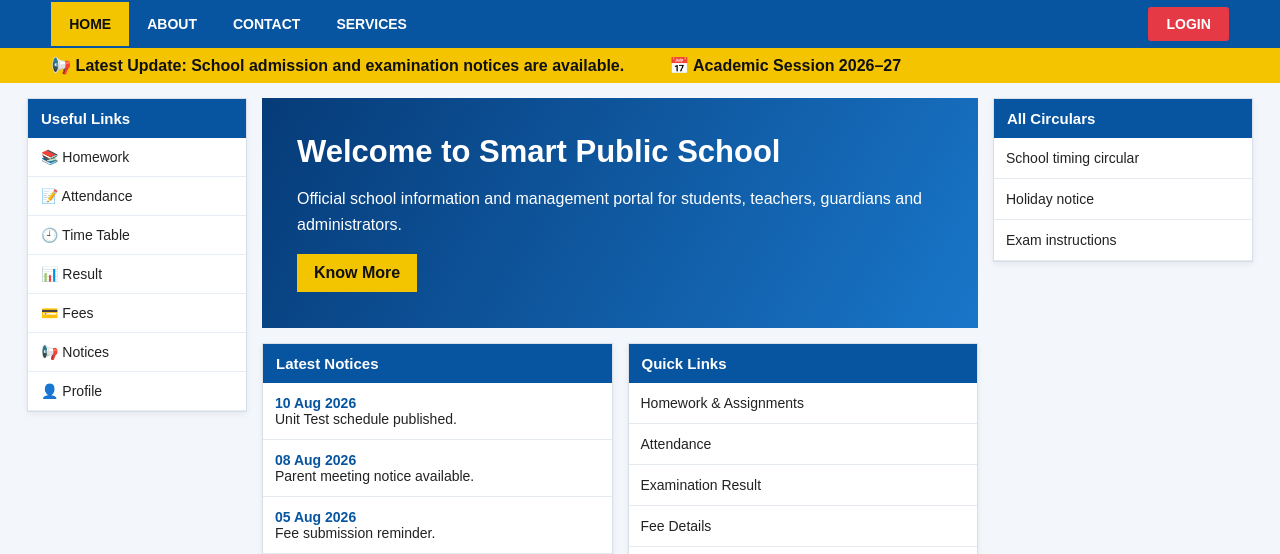
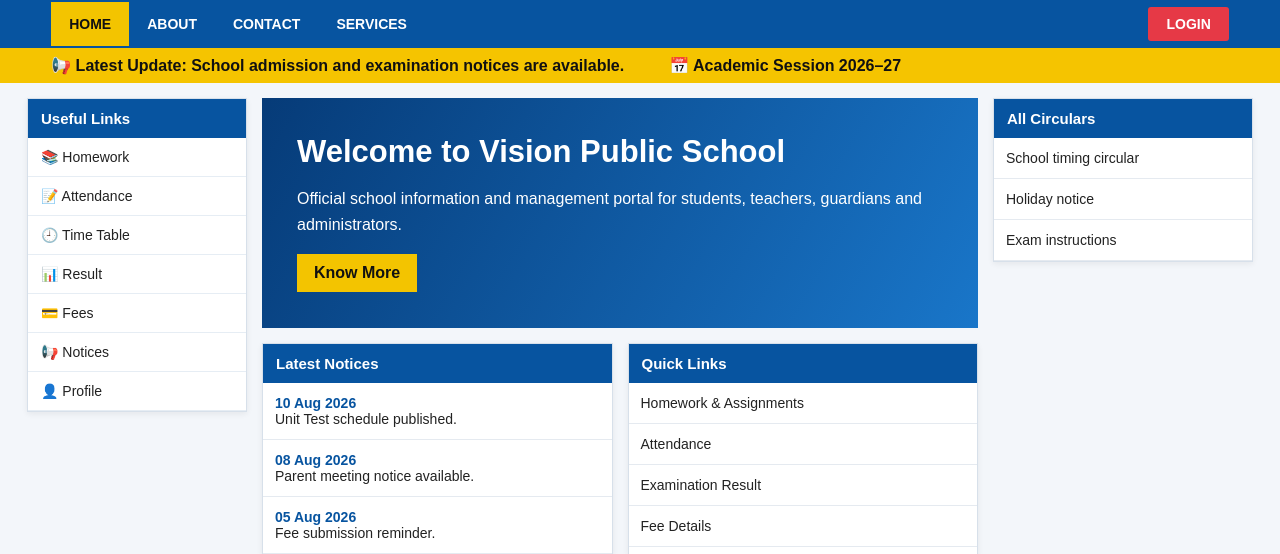
Before and after one commit to arpitagnihotri25-hub/school-management-, a Django app: page / in a window 1280 px wide. Shown: the part 72-626 px from the top of the page. Run offline with Django 5.2, Linux system fonts and the light colour scheme.

Commit message:
Update project

```diff
--- a/template/index.html
+++ b/template/index.html
@@ -42,7 +42,7 @@
         <section>
             <div class="hero">
                 <div>
-                    <h2>Welcome to Smart Public School</h2>
+                    <h2>Welcome to Vision Public School</h2>
                     <p>Official school information and management portal for students, teachers, guardians and
                         administrators.</p><a class="btn" href="{% url 'about' %}">Know More</a>
                 </div>
```
